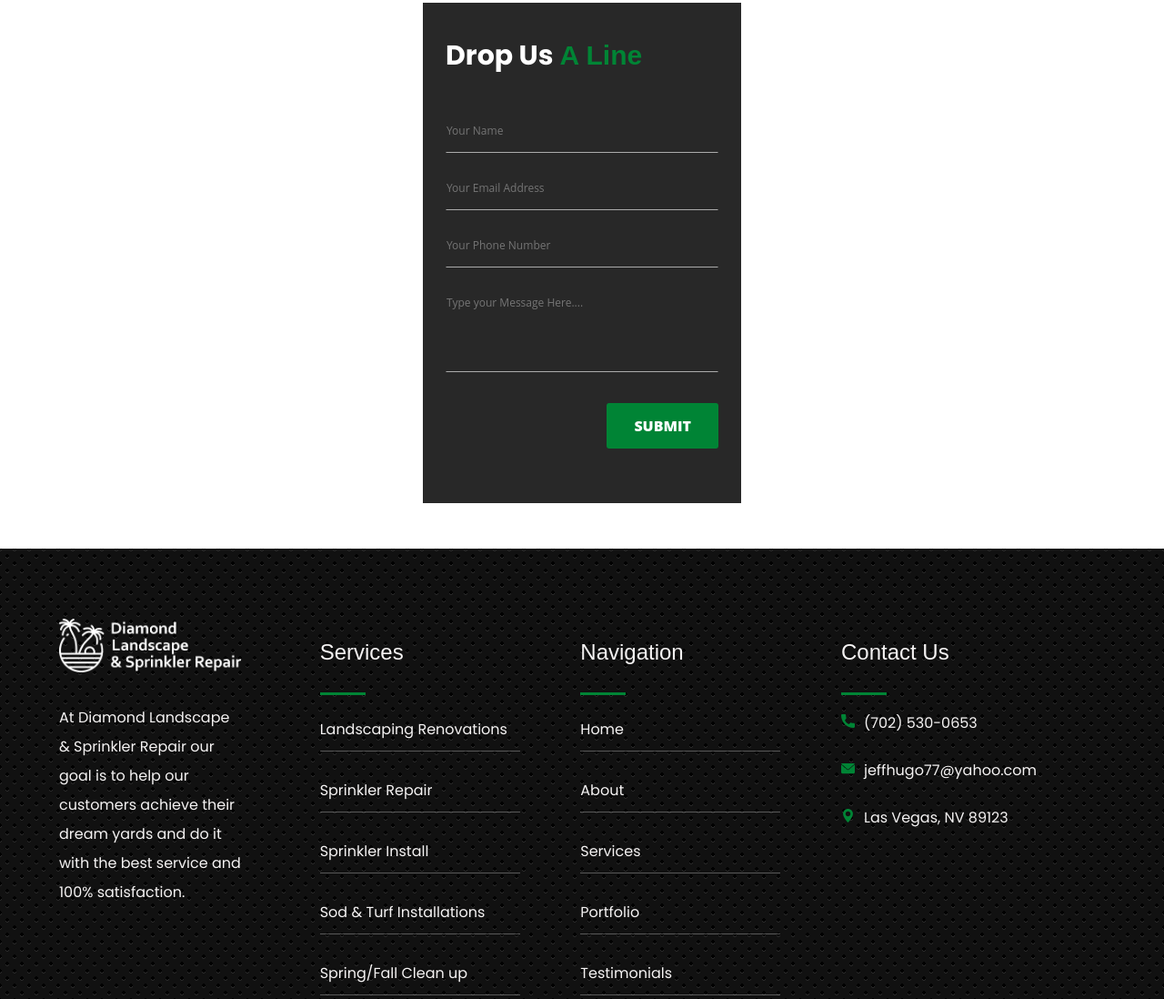
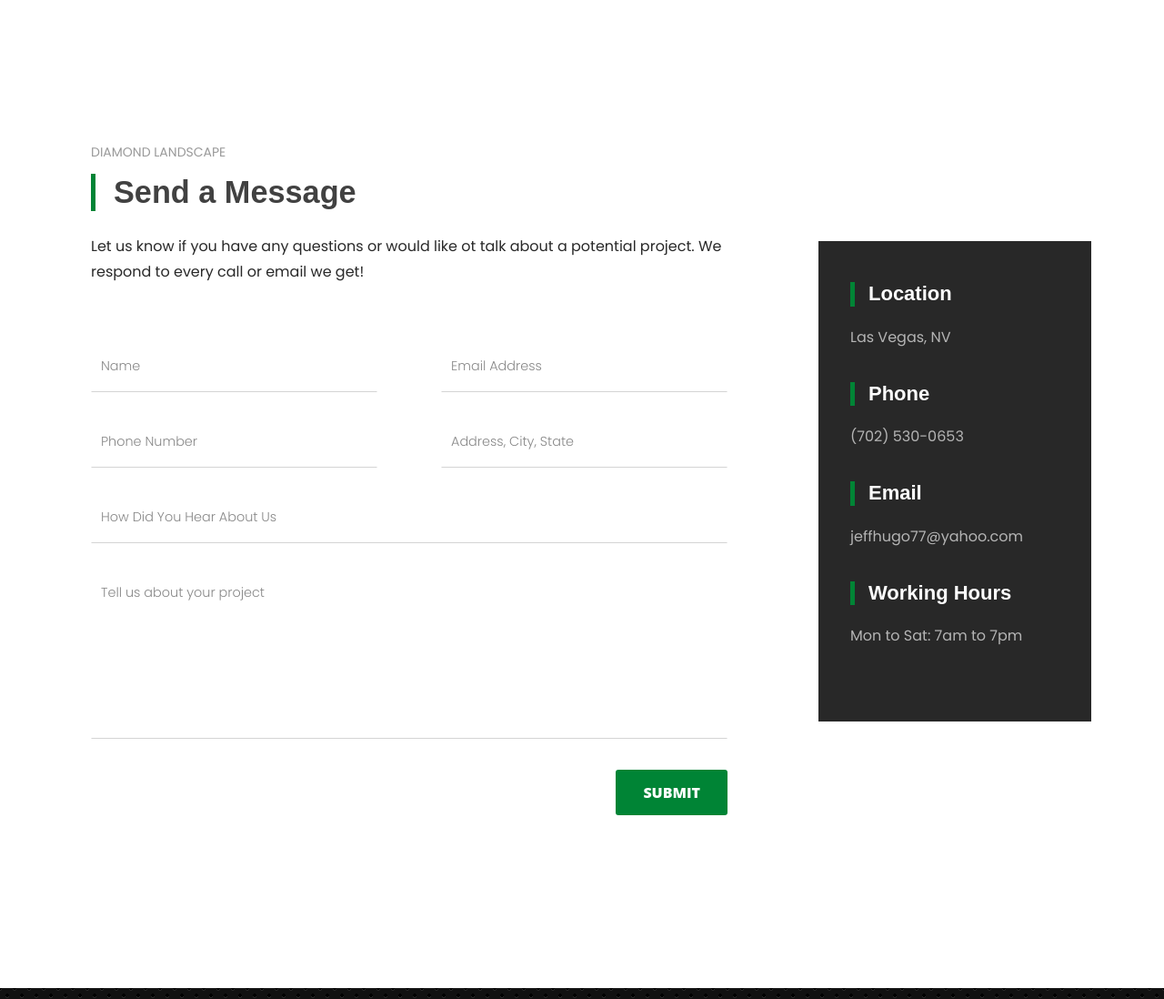
Before and after one commit to OakHarbor/Diamond_landscape, a plain HTML site: page html/contact.html in a window 1280 px wide. Shown: the part 415-1513 px from the top of the page at 91% size. Drawn offline with nearby package versions, Linux system fonts and the light colour scheme.

Commit message:
new contact form

```diff
--- a/css/contact.css
+++ b/css/contact.css
@@ -2,34 +2,68 @@
     padding: 50px 0;
 }
 
-#contact-section {
+#contact-form-section {
     padding: 50px 0;
 }
 
+/*-- -------------------------- -->
+<---            FORM            -->
+<--- -------------------------- -*/
+
+#contact-form {
+    height: auto;
+    padding-top: 0;
+    padding-bottom: 100px !important;
+}
+
+#contact-form span {
+    color: #999;
+    font-size: 0.875em;
+    text-transform: uppercase;
+}
+
+.contact-topper {
+    font-weight: 700;
+    margin-bottom: 0px;
+    position: relative;
+    margin-top: 50px;
+    color: #414141;
+    width: 100%;
+    margin-bottom: 25px;
+    margin-top: 10px;
+    border-left: 5px solid var(--primary);
+    padding-left: 20px;
+    font-size: 2.143em;
+}
+
+.contact-topper span {
+    color: var(--primary);
+    display: inline-block;
+}
+
 /* Form */
+#valley-form {
+    display: relative;
+    margin-top: 70px;
+}
 
-#contact input[type="text"],
-#contact input[type="email"],
-#contact input[type="tel"],
-#contact input[type="url"],
-#contact textarea,
-#contact button[type="submit"] {
+#contact-form input[type="text"],
+#contact-form input[type="email"],
+#contact-form input[type="tel"],
+#contact-form input[type="url"],
+#contact-form textarea,
+#contact-form button[type="submit"] {
     font:400 12px/16px "Open Sans", Helvetica, Arial, sans-serif;
 }
 
-#contact {
-    background: #282828;
+#contact-form {
+    background: transparent;
     position: relative;
     z-index: 3;
     max-width: 350px;
     margin: auto;
-    padding: 40px 25px;
-}
-
-#contact h3 {
-    display: block;
-    font-size: 30px;
-    font-weight: bold;
+    padding-top: 50px;
+    padding-bottom: 50px;
 }
 
 .form-text {
@@ -47,42 +81,44 @@ form p{
     width: 100%;
 }
 
-#contact input[type="text"],
-#contact input[type="email"],
-#contact input[type="tel"],
-#contact input[type="url"],
-#contact textarea {
+#contact-form input[type="text"],
+#contact-form input[type="email"],
+#contact-form input[type="tel"],
+#contact-form input[type="url"],
+#contact-form textarea {
+    font-family: 'Poppins', sans-serif;
+    font-weight: 300;
+    font-size: .9em;
     width:100%;
     border: none;
     border: 1px solid transparent;
-    border-bottom: 1px solid #CCC;
-    background:transparent;
+    border-bottom: 1px solid rgb(212, 212, 212);
+    background:#FFF;
     margin:0 0 15px;
-    padding:15px 15px 15px 0;
+    padding:30px 20px 20px 10px;
     -webkit-box-sizing: border-box;
             box-sizing: border-box;
-    opacity: .8;
 }
 
-#contact input[type="text"]:hover,
-#contact input[type="email"]:hover,
-#contact input[type="tel"]:hover,
-#contact input[type="url"]:hover,
-#contact textarea:hover {
+#contact-form input[type="text"]:hover,
+#contact-form input[type="email"]:hover,
+#contact-form input[type="tel"]:hover,
+#contact-form input[type="url"]:hover,
+#contact-form textarea:hover {
     -webkit-transition:border-color 0.3s ease-in-out;
     -o-transition:border-color 0.3s ease-in-out;
     transition:border-color 0.3s ease-in-out;
-    border:1px solid #AAA;
+    border:1px solid var(--primary);
 }
 
-#contact textarea {
-    height:100px;
+#contact-form textarea {
+    height:200px;
     max-width:100%;
     resize:none;
     margin-bottom: 30px;
 }
 
-#contact button[type="submit"] {
+#contact-form button[type="submit"] {
     cursor:pointer;
     width: 100%;
     font-weight: 900;
@@ -95,15 +131,15 @@ form p{
     border: none;
 }
 
-#contact button::before {
+#contact-form button::before {
     border-color: var(--primary);
 }
 
-#contact button::after {
+#contact-form button::after {
     border-color: var(--primary);
 }
 
-#contact button[type="submit"]:hover {
+#contact-form button[type="submit"]:hover {
     opacity: .6;
     -webkit-transition:background 0.3s ease-in-out;
     -webkit-transition:background-color 0.3s ease-in-out;
@@ -111,11 +147,11 @@ form p{
     transition:background-color 0.3s ease-in-out;
 }
 
-#contact button[type="submit"]:active {
+#contact-form button[type="submit"]:active {
     -webkit-box-shadow:inset 0 1px 3px rgba(0, 0, 0, 0.5);
     box-shadow:inset 0 1px 3px rgba(0, 0, 0, 0.5); }
 
-#contact input:focus, #contact textarea:focus {
+#contact-form input:focus, #contact-form textarea:focus {
     outline:0;
     border:1px solid #999;
 }
@@ -133,7 +169,7 @@ form p{
 }
 
 .form-h4 {
-    font-size: 1.5625em;
+    font-size: 1.190em;
 }
 
 .form-p {
@@ -148,3 +184,116 @@ form p{
         -ms-flex-pack: end;
             justify-content: flex-end;
 }
+
+/* contact right */
+
+.contact-right {
+    padding: 45px 35px;
+    background: #282828;
+    margin-bottom: 50px;
+}
+
+.contact-right h3 {
+    font-size: 1.375em;
+    padding-left: 15px;
+    margin-bottom: 20px;
+    border-left: 5px solid var(--primary);
+    color: #fff;
+}
+
+.contact-right p {
+    margin-bottom: 35px;
+    color: #fff;
+    opacity: .65;
+}
+
+
+/* Tablets */
+@media screen and (min-width: 500px) and (max-width: 1024px) {
+
+    /*-- -------------------------- -->
+    <---            FORM            -->
+    <--- -------------------------- -*/
+
+    #valley-form {
+        display: -webkit-box;
+        display: -ms-flexbox;
+        display: flex;
+        -webkit-box-orient: vertical;
+        -webkit-box-direction: normal;
+            -ms-flex-direction: column;
+                flex-direction: column;
+        -webkit-box-pack: justify;
+            -ms-flex-pack: justify;
+                justify-content: space-between;
+        -webkit-box-align: center;
+            -ms-flex-align: center;
+                align-items: center;
+    }
+
+    #contact-form {
+        max-width: 100%;
+        margin-top: 50px;
+    }
+
+    .form-p {
+        min-width: 500px;
+        width: 500px;
+    }
+
+    .contact-right {
+        text-align: left;
+        width: 500px;
+        margin-bottom: 50px;
+        width: 100%;
+    }
+
+}
+
+/* Desktop */
+@media screen and (min-width: 1025px) {
+
+    /*-- -------------------------- -->
+    <---            FORM            -->
+    <--- -------------------------- -*/
+
+    #valley-form {
+        display: -webkit-box;
+        display: -ms-flexbox;
+        display: flex;
+        -webkit-box-orient: horizontal;
+        -webkit-box-direction: normal;
+            -ms-flex-direction: row;
+                flex-direction: row;
+        -webkit-box-pack: justify;
+            -ms-flex-pack: justify;
+                justify-content: space-between;
+        -webkit-box-align: center;
+            -ms-flex-align: center;
+                align-items: center;
+        padding-top: 80px;
+        padding-bottom: 80px;
+    }
+
+    #contact-form {
+        max-width: 700px;
+        margin-right: 100px;
+    }
+
+    .form-p {
+        margin-bottom: 50px;
+    }
+
+    .contact-right {
+        width: 300px;
+    }
+
+    .input1 {
+        width: 45% !important;
+    }
+
+    .right {
+        float: right;
+    }
+
+}
--- a/html/contact.html
+++ b/html/contact.html
@@ -113,23 +113,35 @@
         </section>
 
         <!-- ============================================ -->
-        <!--                     ABOUT                    -->
+        <!--                    FORM                      -->
         <!-- ============================================ -->
 
-        <section id="contact-section">
-            <div class="container">
-                <form id="contact" name="Contact Form" method="post" data-netlify="true">
-                    <h3 class="contact-topper"><span>Drop Us</span> A Line</h3>
+        <section id="valley-form" class="container">
+            <form id="contact-form" name="Contact Form" method="post" data-netlify-recaptcha="true" data-netlify="true">
+                <span>Diamond Landscape</span>
+                <h3 class="contact-topper">Send a Message</h3>
+                <p class="form-p">Let us know if you have any questions or would like ot talk about a potential project. We respond to every call or email we get!</p>
 
-                    <input aria-label="name" name="name" placeholder="Your Name" type="text" tabindex="1" required>
-                    <input aria-label="email" name="email" placeholder="Your Email Address" type="email" tabindex="2" required>
-                    <input aria-label="phone number" name="phone" placeholder="Your Phone Number" type="tel" tabindex="3" required>
-                    <textarea aria-label="write your message" name="message" placeholder="Type your Message Here...." tabindex="5" required></textarea>
-
-                    <p class="form-submit">
-                        <button name="submit" type="submit" id="contact-submit" class="primary button-solid" data-submit="...Sending">Submit</button>
-                    </p>
-                </form>
+                <input aria-label="name" class="input1" name="name" placeholder="Name" type="text" tabindex="1" required>
+                <input aria-label="email" class="input1 right" name="email" placeholder="Email Address" type="email" tabindex="2" required>
+                <input aria-label="phone number" class="input1" name="phone" placeholder="Phone Number" type="tel" tabindex="3" required>
+                <input aria-label="location" class="input1 right" name="location" placeholder="Address, City, State" type="text" tabindex="4" required>
+                <input aria-label="how did you hear about us" name="hear" placeholder="How Did You Hear About Us" type="text" tabindex="5" required>
+                <textarea aria-label="write your message" name="message" placeholder="Tell us about your project" tabindex="6" required></textarea>
+                <div data-netlify-recaptcha="true"></div>
+                <p class="form-submit">
+                    <button name="submit" type="submit" id="contact-submit" class="primary button-solid" data-submit="...Sending">Submit</button>
+                </p>
+            </form>
+            <div class="contact-right">
+                <h3>Location</h3>
+                <p>Las Vegas, NV</p>
+                <h3>Phone</h3>
+                <p>(702) 530-0653</p>
+                <h3>Email</h3>
+                <p>jeffhugo77@yahoo.com</p>
+                <h3>Working Hours</h3>
+                <p>Mon to Sat: 7am to 7pm</p>
             </div>
         </section>
 
```
Also changed, not shown: 1 other file.
